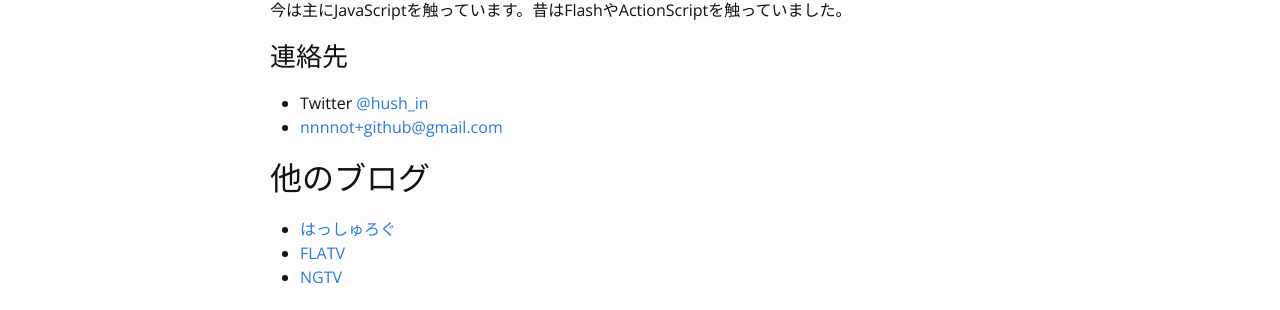
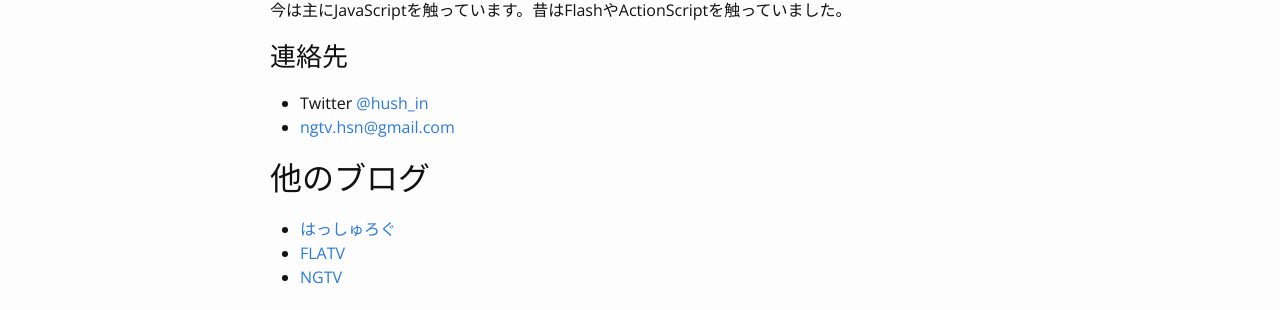
Before and after one commit to hushin/hushin.github.io, a Jekyll site: the page built from about.md, in a window 1280 px wide. Shown: the part 268-578 px from the top of the page. Built offline with Jekyll 4.4.1, drawn with Linux system fonts in a browser that asks for light colours.

Commit message:
update email

```diff
--- a/_config.yml
+++ b/_config.yml
@@ -7,7 +7,7 @@
 
 # Site settings
 title: ちぎっては投げるところ
-email: nnnnot+github@gmail.com
+email: ngtv.hsn@gmail.com
 description: '技術的なメモや考えたことを残すブログ'
 baseurl: '' # the subpath of your site, e.g. /blog
 url: 'http://hushin-text.fdempa.com' # the base hostname & protocol for your site
```
